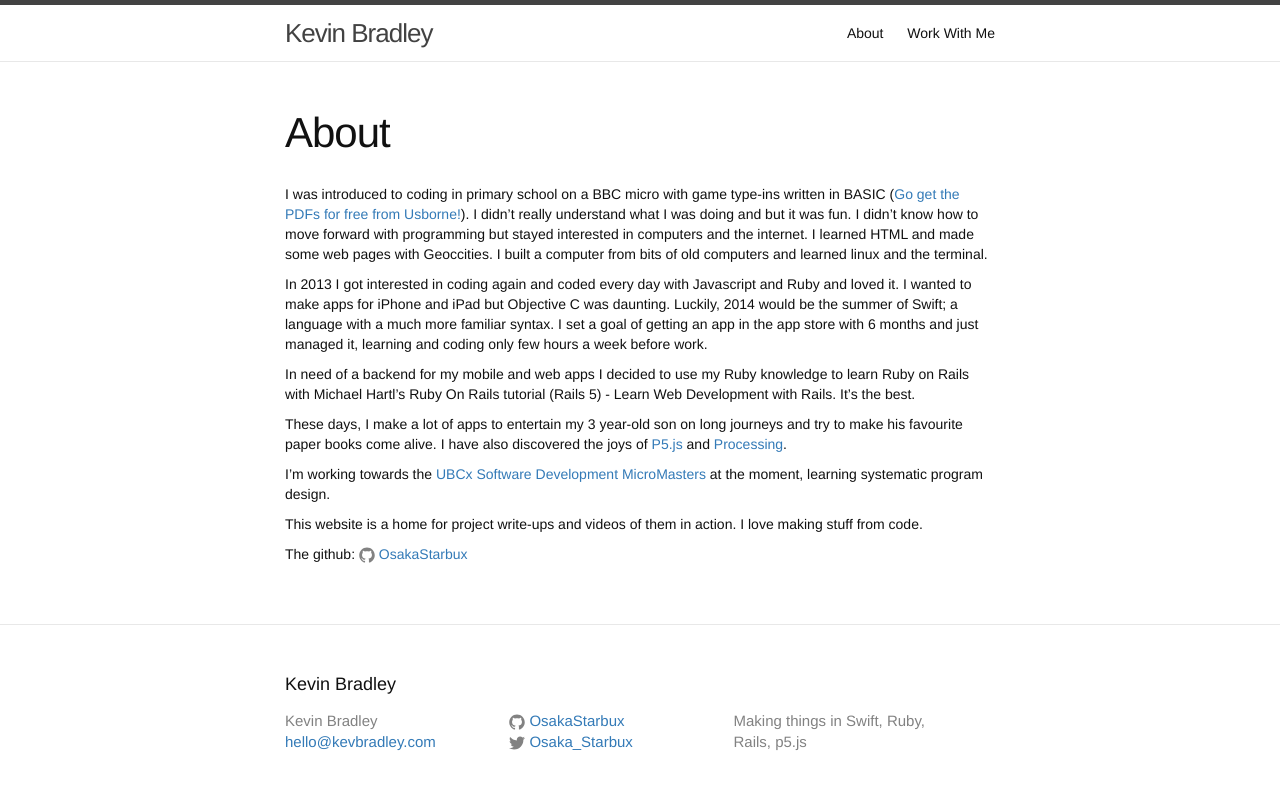
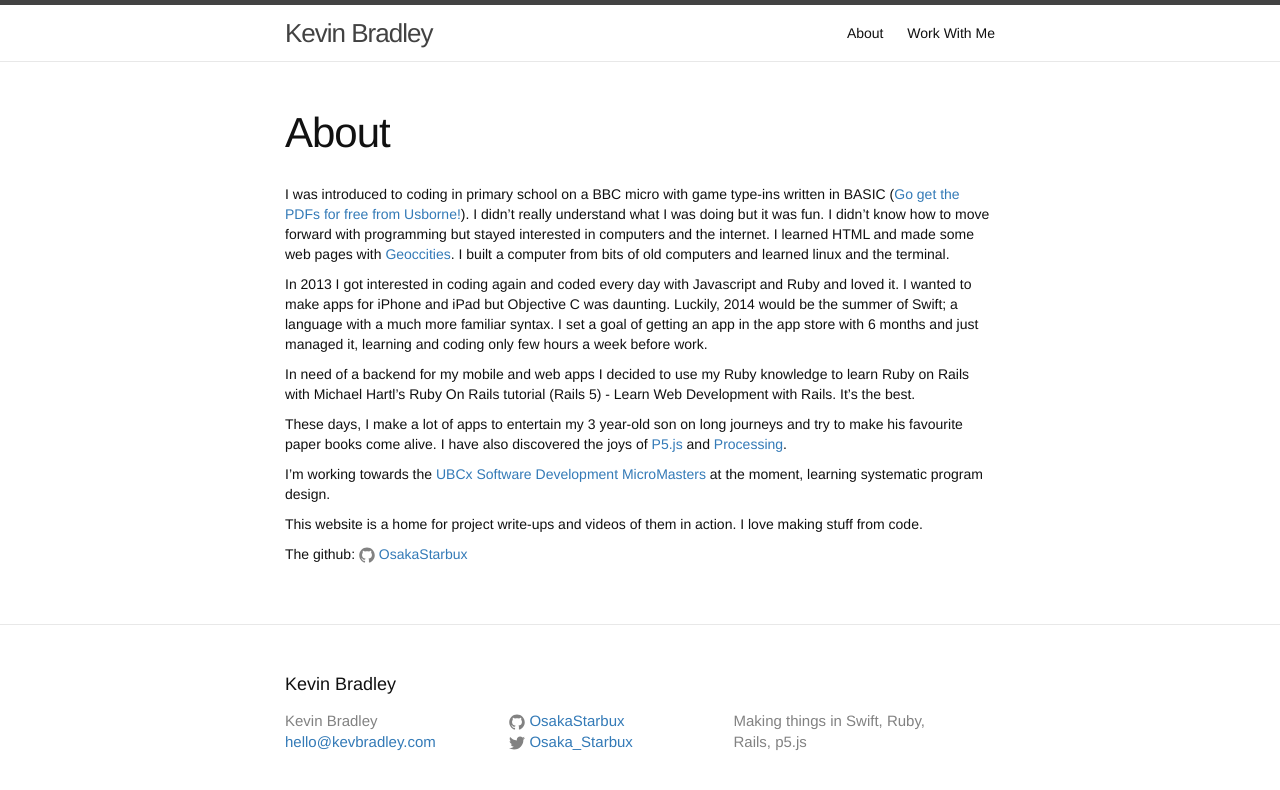
Before and after one commit to OsakaStarbux/OsakaStarbux.github.io, a Jekyll site: the page built from about.md, in a window 1280 px wide. Shown: the top 790 px of the page. Built offline with Jekyll 4.4.1, drawn with Linux system fonts in a browser that asks for light colours.

Commit message:
Update about.md

```diff
--- a/about.md
+++ b/about.md
@@ -4,7 +4,7 @@ title: About
 permalink: /about/
 ---
 
-I was introduced to coding in primary school on a BBC micro with game type-ins written in BASIC ([Go get the PDFs for free from Usborne!](https://usborne.com/browse-books/features/computer-and-coding-books/)). I didn't really understand what I was doing and but it was fun. I didn't know how to move forward with programming but stayed interested in computers and the internet. I learned HTML and made some web pages with Geoccities. I built a computer from bits of old computers and learned linux and the terminal.
+I was introduced to coding in primary school on a BBC micro with game type-ins written in BASIC ([Go get the PDFs for free from Usborne!](https://usborne.com/browse-books/features/computer-and-coding-books/)). I didn't really understand what I was doing but it was fun. I didn't know how to move forward with programming but stayed interested in computers and the internet. I learned HTML and made some web pages with [Geoccities](https://en.wikipedia.org/wiki/Yahoo!_GeoCities). I built a computer from bits of old computers and learned linux and the terminal.
 
 In 2013 I got interested in coding again and coded every day with Javascript and Ruby and loved it. I wanted to make apps for iPhone and iPad but Objective C was daunting. Luckily, 2014 would be the summer of Swift; a language with a much more familiar syntax. I set a goal of getting an app in the app store with 6 months and just managed it, learning and coding only few hours a week before work.
 
```
